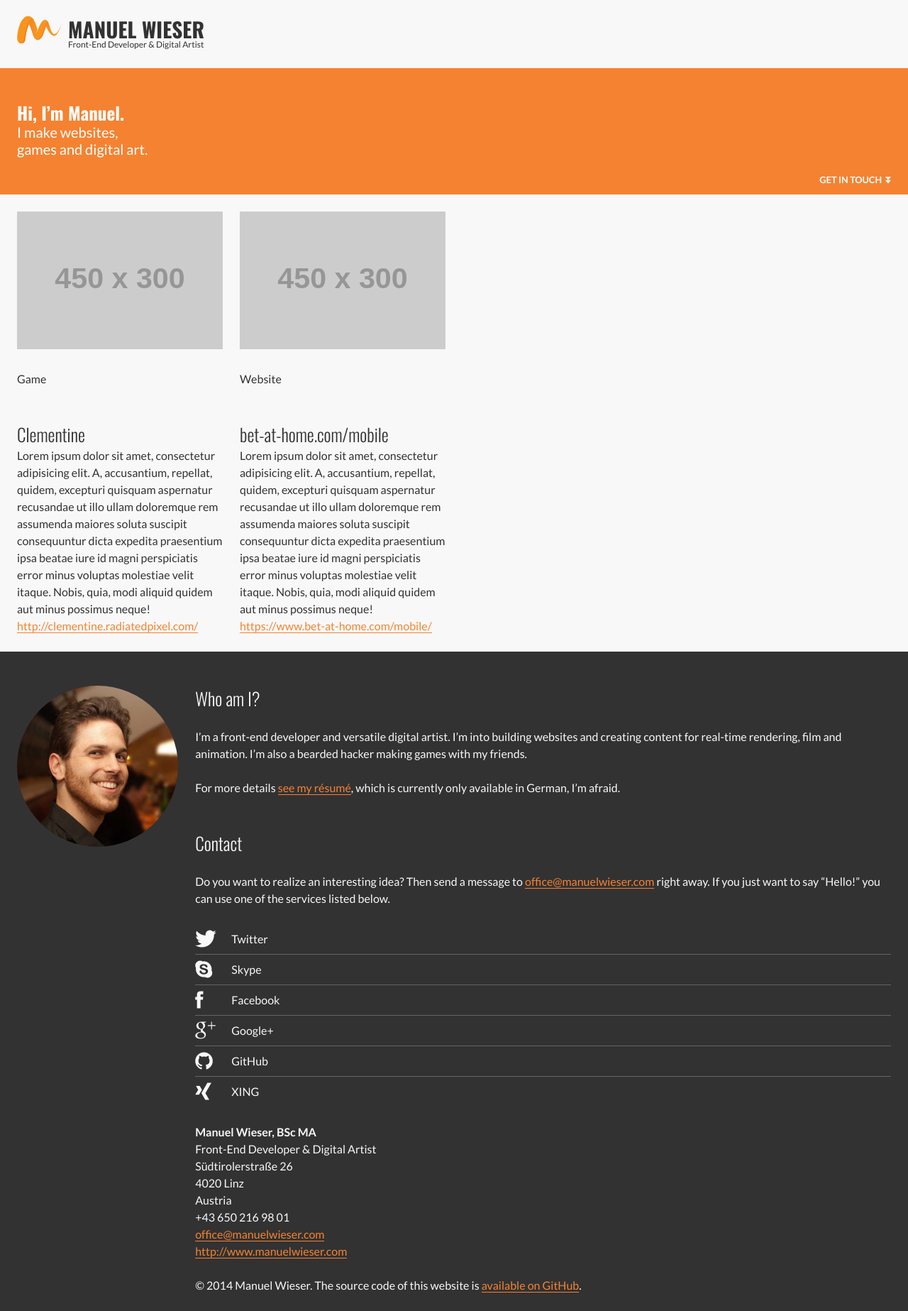
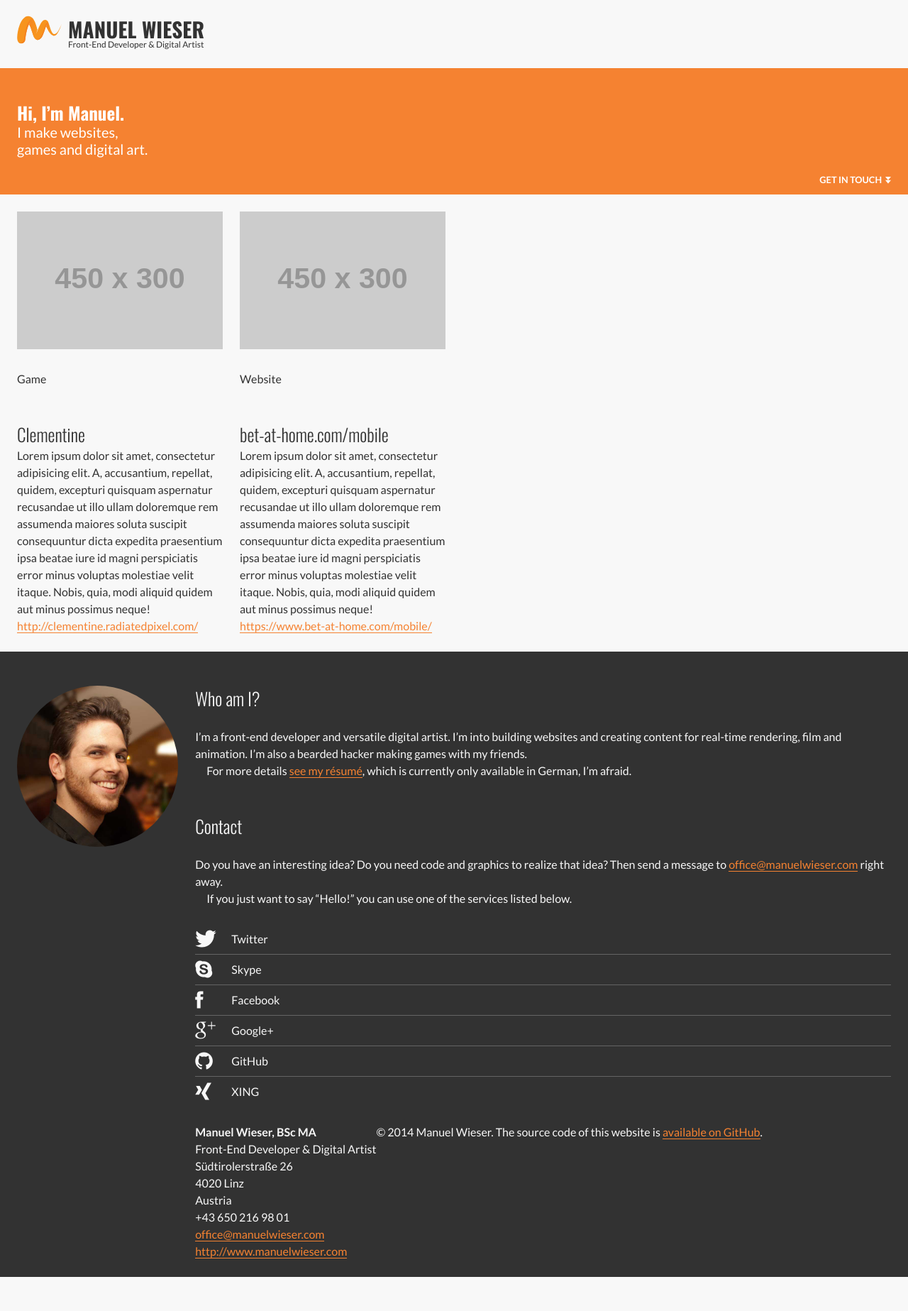
Before and after one commit to Lorti/2014, a Jekyll site: the page built from index.html, in a window 1280 px wide. Shown: the whole page at 71% size. Built offline with Jekyll 4.4.1, drawn with Linux system fonts in a browser that asks for light colours; nearby versions of some CDN libraries; after the commit the page ends 1799 px from its top, so only the background shows below that.

Commit message:
Various grid and footer improvements

```diff
--- a/_layouts/default.html
+++ b/_layouts/default.html
@@ -27,16 +27,22 @@
 
       <footer class="Footer">
         <div class="Grid Grid--gutter">
-          <div class="Grid-item u-sizeOneWhole smaller-u-sizeTwoFifths medium-u-sizeOneThird large-u-sizeOneFifth">
+
+          <div class="Grid-item smaller-u-sizeTwoFifths medium-u-sizeOneThird large-u-sizeOneFifth">
             <img class="Footer-portrait" src="{{ site.url }}/images/manuel.jpg" alt="Portrait">
           </div>
-          <div class="Grid-item u-sizeOneWhole smaller-u-sizeThreeFifths medium-u-sizeTwoThirds large-u-sizeFourFifths">
+
+          <div class="Grid Grid-item smaller-u-sizeThreeFifths medium-u-sizeTwoThirds large-u-sizeFourFifths">
+            <div class="Grid-item">
               <h2>Who am I?</h2>
               <p>I’m a front-end developer and versatile digital artist. I’m into building websites and creating content for real-time rendering, film and animation. I’m also a bearded hacker making games with my friends.</p>
               <p>For more details <a href="http://public.manuelwieser.com/lebenslauf-manuel-wieser.pdf">see my résumé</a>, which is currently only available in German, I’m afraid.</p>
+            </div>
 
+            <div class="Grid-item">
               <h2 id="contact">Contact</h2>
-            <p>Do you want to realize an interesting idea? Then send a message to <a href="mailto:office@manuelwieser.com?subject=Let%E2%80%99s%20work%20together">office@manuelwieser.com</a> right away. If you just want to say “Hello!” you can use one of the services listed below.</p>
+              <p>Do you have an interesting idea? Do you need code and graphics to realize that idea? Then send a message to <a href="mailto:office@manuelwieser.com?subject=Let%E2%80%99s%20work%20together">office@manuelwieser.com</a> right away.</p>
+              <p>If you just want to say “Hello!” you can use one of the services listed below.</p>
 
               <ul class="Footer-linkList">
                 <li class="Footer-linkList-item">
@@ -58,7 +64,9 @@
                   <a href="http://www.xing.com/profile/Manuel_Wieser2"><i class="icon-xing"></i> XING</a>
                 </li>
               </ul>
+            </div>
 
+            <div class="Grid-item">
               <p class="h-card vcard">
                 <strong class="p-name fn n">
                   <span class="p-given-name given-name">Manuel</span>
@@ -75,9 +83,13 @@
                 <a href="mailto:office@manuelwieser.com" class="u-email email">office@manuelwieser.com</a><br>
                 <a href="http://www.manuelwieser.com" class="u-url url">http://www.manuelwieser.com</a>
               </p>
+            </div>
 
+            <div class="Grid-item">
               <p>© 2014 Manuel Wieser. The source code of this website is <a href="https://github.com/Lorti/2014">available on GitHub</a>.</p>
             </div>
+          </div>
+
         </div>
       </footer>
 
--- a/index.html
+++ b/index.html
@@ -18,7 +18,7 @@ description: I’m a front-end developer and versatile digital artist. I’m int
 <section>
   <ul class="Grid Grid--gutter">
     {% for post in site.posts %}
-      <li class="Grid-item Work u-sizeOneWhole smaller-u-sizeOneHalf medium-u-sizeOneThird large-u-sizeOneFourth larger-u-sizeOneFifth">
+      <li class="Grid-item Work smaller-u-sizeOneHalf medium-u-sizeOneThird large-u-sizeOneFourth larger-u-sizeOneFifth">
         <img class="Work-thumbnail" src="{{ post.picture }}" alt="{{ post.title }}">
         <p class="Work-category">{{ post.categories }}</p>
         <h2 class="Work-title">{{ post.title }}</h2>
--- a/scss/components/_Grid.scss
+++ b/scss/components/_Grid.scss
@@ -20,16 +20,14 @@
   }
 }
 
-
 .Grid-item {
   float: left;
 }
 
-
 .Grid--gutter {
   margin-left: -$baseLineHeight / 2;
   margin-right: -$baseLineHeight / 2;
-  .Grid-item {
+  & > .Grid-item {
     padding-left: $baseLineHeight / 2;
     padding-right: $baseLineHeight / 2;
   }
```
Also changed, not shown: scss/components/_Footer.scss (+7 -1 lines), css/main.css. Lines whose indentation alone changed are shown as unchanged.
